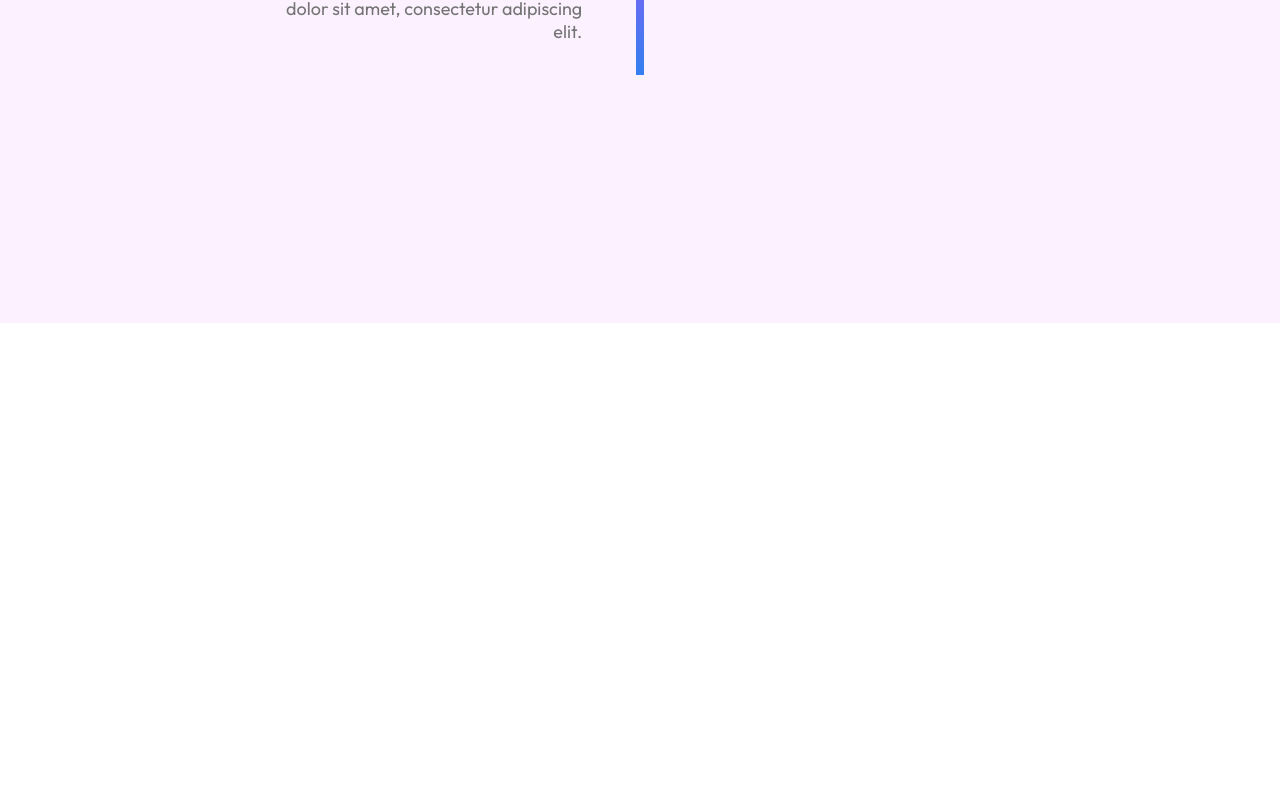
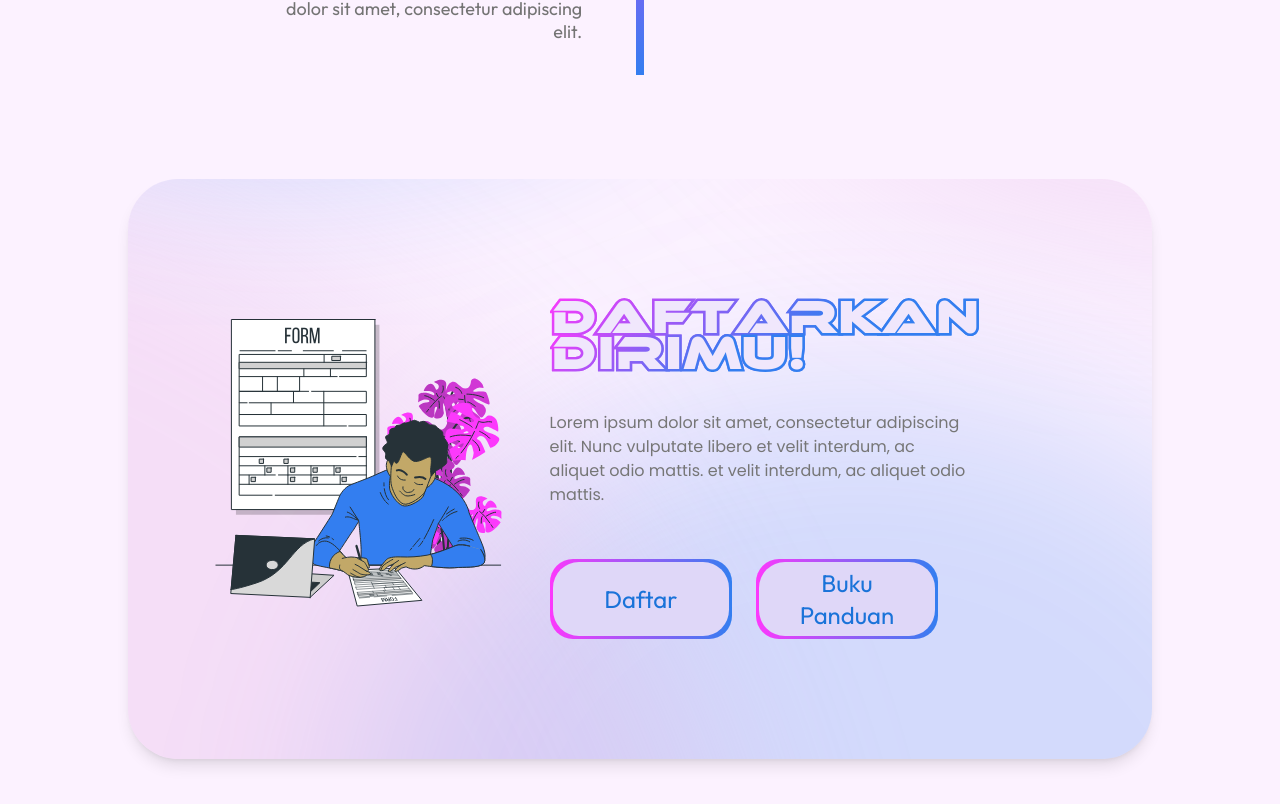
Before and after one commit to zildjianvitoo/srifoton2023fe-deployed, a Next.js app: page /kompetisi/competitive-programming in a window 1280 px wide. Shown: the part 2488-3292 px from the top of the page. Before the commit the page ends 2811 px from the top, so only its background shows below. Built offline with nearby package versions, Linux system fonts and the light colour scheme.

Commit message:
make cta sectioncompetition type page

```diff
--- a/pages/kompetisi/competitive-programming.jsx
+++ b/pages/kompetisi/competitive-programming.jsx
@@ -1,8 +1,12 @@
 import LayoutMain from "@/components/LayoutMain";
+import NoSSR from "@/components/NoSSR";
+import Button from "@/components/atoms/Button";
 import TimelineBox from "@/components/molecules/TimelineBox";
+import LayoutCredentials from "@/components/organisms/Credentials/LayoutCredentials";
 import { ethnocentric } from "@/public/fonts/fonts";
 import { useTheme } from "next-themes";
 import Image from "next/image";
+import { useRouter } from "next/router";
 import React from "react";
 
 const timelineContent = [
@@ -24,6 +28,8 @@ const timelineContent = [
 ];
 
 export default function CompetitiveProgramming() {
+  const router = useRouter();
+
   const { theme } = useTheme();
 
   const blueCirlceImgSource =
@@ -111,11 +117,11 @@ export default function CompetitiveProgramming() {
         className="relative h-full mt-12 overflow-hidden lg:mt-48"
       >
         <div className="flex flex-col items-center justify-center gap-6 lg:gap-10">
-          <h1
-            className={`text-2xl pl-0.5 font-semibold tracking-wider lg:text-5xl competition-type-timeline-header dark:text-[#02053e] ${ethnocentric.className}`}
+          <h2
+            className={`text-2xl pl-0.5 font-semibold md:text-3xl tracking-wider lg:text-5xl competition-type-timeline-header dark:text-[#02053e] ${ethnocentric.className}`}
           >
             Alur Acara
-          </h1>
+          </h2>
           <div className="container mt-8 lg:w-3/5 lg:mt-0">
             <div className="flex flex-col grid-cols-9 p-2 mx-auto md:grid  text-[#75497C] dark:text-[#fde5ff]">
               {timelineContent.map((item, index) => (
@@ -132,6 +138,63 @@ export default function CompetitiveProgramming() {
           </div>
         </div>
       </section>
+      <LayoutCredentials>
+        <div className="z-10 flex flex-col gap-10 px-6 lg:flex-row lg:py-12">
+          <Image
+            src={"/assets/Kompetisi/competition-type-cta-img.svg"}
+            alt="CTA icon"
+            width={300}
+            height={300}
+          />
+          <div className="flex flex-col gap-10 ">
+            <h2
+              className={`text-2xl pl-0.5 font-semibold md:text-3xl tracking-wider lg:text-[45px] competition-type-cta-header  dark:text-[#02053e] !z-[-10] ${ethnocentric.className}`}
+            >
+              <span className="competition-type-cta-header dark:text-[#02053e]">
+                {" "}
+                Daftarkan{" "}
+              </span>{" "}
+              <span className="competition-type-cta-header dark:text-[#02053e]">
+                Dirimu!
+              </span>
+            </h2>
+            <p className="text-base  dark:text-white text-[#767676] font-poppins lg:w-4/5">
+              Lorem ipsum dolor sit amet, consectetur adipiscing elit. Nunc
+              vulputate libero et velit interdum, ac aliquet odio mattis. et
+              velit interdum, ac aliquet odio mattis.
+            </p>
+            <div className="flex flex-col gap-6 lg:flex-row">
+              <NoSSR>
+                <Button
+                  style={` mt-3 w-1/2 md:w-[35%] lg:w-[35%] relative border-none bg-gradient-to-r from-[#FC39FC] to-[#337EF0] button-competition-type ${
+                    theme === "light"
+                      ? "button-competition-type"
+                      : "button-competition-type-dark"
+                  } `}
+                  onClickHandler={() =>
+                    router.push(`/kompetisi/register/competitive-programming`)
+                  }
+                >
+                  Daftar
+                </Button>
+              </NoSSR>
+
+              <NoSSR>
+                <Button
+                  style={` mt-3 w-3/4 md:w-[50%] lg:w-[35%] relative border-none bg-gradient-to-r from-[#FC39FC] to-[#337EF0] ${
+                    theme === "light"
+                      ? "button-competition-type"
+                      : "button-competition-type-dark"
+                  }  `}
+                  onClickHandler={() => router.push(`/kompetisi/register/`)}
+                >
+                  Buku Panduan
+                </Button>
+              </NoSSR>
+            </div>
+          </div>
+        </div>
+      </LayoutCredentials>
       <div className="mb-60"></div>
     </LayoutMain>
   );
--- a/styles/globals.css
+++ b/styles/globals.css
@@ -86,13 +86,28 @@ input[type="number"] {
 
 .button-navbar-dark:hover::before,
 .button-navbar:hover::before,
-.button-intro:hover::before {
+.button-intro:hover::before,
+.button-intro-dark:hover::before,
+.button-competition-type:hover::before,
+.button-competition-type-dark:hover::before {
   background: none;
 }
 
 .button-navbar-dark:hover,
 .button-navbar:hover {
   background-image: linear-gradient(to right, #2b8af9, #ff92fe);
+  color: white;
+}
+
+.button-intro:hover,
+.button-competition-type:hover,
+.button-intro-dark:hover,
+.button-competition-type-dark:hover {
+  background-image: linear-gradient(
+    to right,
+    var(--pink-srifoton),
+    var(--blue-srifoton)
+  );
   color: white;
 }
 
@@ -156,13 +171,64 @@ input[type="number"] {
   z-index: -1;
 }
 
-.button-intro:hover {
-  background-image: linear-gradient(
-    to right,
-    var(--pink-srifoton),
-    var(--blue-srifoton)
-  );
-  color: white;
+.button-competition-type {
+  --border-width: 3px;
+  --border-radius: 26px;
+  font: inherit;
+  border-radius: calc(var(--border-radius) - var(--border-width));
+  -webkit-border-radius: calc(var(--border-radius) - var(--border-width));
+  -moz-border-radius: calc(var(--border-radius) - var(--border-width));
+  -ms-border-radius: calc(var(--border-radius) - var(--border-width));
+  -o-border-radius: calc(var(--border-radius) - var(--border-width));
+  z-index: 2;
+  color: #1a73d9;
+}
+
+.button-competition-type::before {
+  content: "";
+  display: block;
+  height: calc(100% - calc(var(--border-width) * 2));
+  width: calc(100% - calc(var(--border-width) * 2));
+  background: #dfd7f8;
+  position: absolute;
+  top: var(--border-width);
+  left: var(--border-width);
+  border-radius: var(--border-radius);
+  -webkit-border-radius: var(--border-radius);
+  -moz-border-radius: var(--border-radius);
+  -ms-border-radius: var(--border-radius);
+  -o-border-radius: var(--border-radius);
+  z-index: -1;
+}
+
+.button-competition-type-dark {
+  --border-width: 3px;
+  --border-radius: 26px;
+  font: inherit;
+  border-radius: calc(var(--border-radius) - var(--border-width));
+  -webkit-border-radius: calc(var(--border-radius) - var(--border-width));
+  -moz-border-radius: calc(var(--border-radius) - var(--border-width));
+  -ms-border-radius: calc(var(--border-radius) - var(--border-width));
+  -o-border-radius: calc(var(--border-radius) - var(--border-width));
+  z-index: 2;
+  color: #fb5dfb;
+}
+
+.button-competition-type-dark::before {
+  content: "";
+  display: block;
+  height: calc(100% - calc(var(--border-width) * 2));
+  width: calc(100% - calc(var(--border-width) * 2));
+  background: #20296d;
+  position: absolute;
+  top: var(--border-width);
+  left: var(--border-width);
+  border-radius: var(--border-radius);
+  -webkit-border-radius: var(--border-radius);
+  -moz-border-radius: var(--border-radius);
+  -ms-border-radius: var(--border-radius);
+  -o-border-radius: var(--border-radius);
+  z-index: -1;
 }
 
 /*End Button Styles */
@@ -375,6 +441,18 @@ input[type="number"] {
     -webkit-background-clip: text;
     -webkit-text-stroke: 5px transparent;
     color: #fcf2ff;
+    letter-spacing: 3px;
+  }
+
+  .competition-type-cta-header {
+    background: -webkit-linear-gradient(
+      -45deg,
+      var(--pink-srifoton) 0%,
+      var(--blue-srifoton) 65%
+    );
+    -webkit-background-clip: text;
+    -webkit-text-stroke: 5px transparent;
+    color: #f0e7fc;
     letter-spacing: 3px;
   }
 
```
Also changed, not shown: public/assets/Kompetisi/competition-type-cta-img.svg (added).
